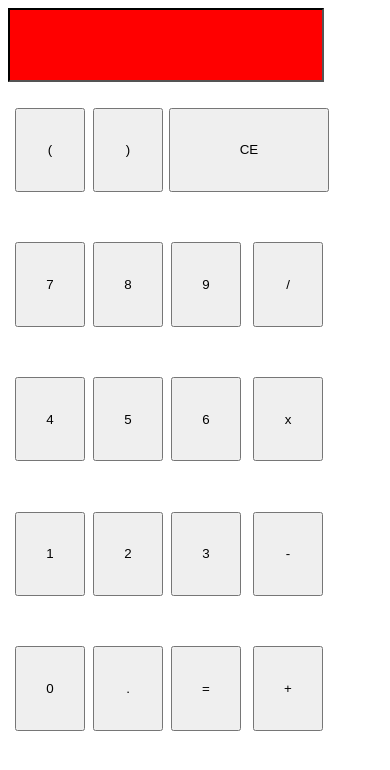
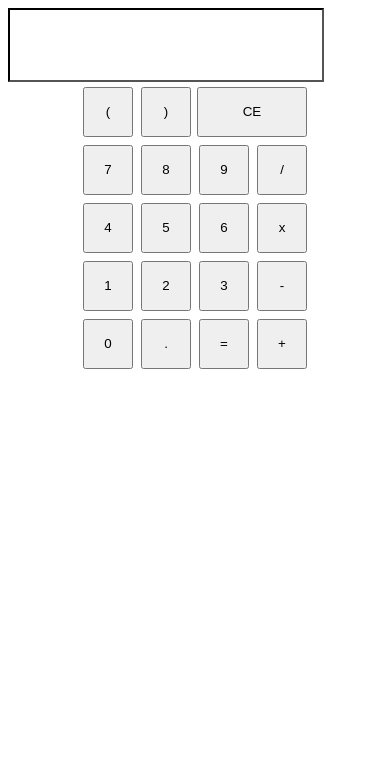
Before and after one commit to Aiden-W1224/SENG513_A2, a plain HTML site: page index.html in a window 390 px wide. Shown: the top 770 px of the page. Drawn offline with Linux system fonts and the light colour scheme.

Commit message:
second commit

```diff
--- a/css/style.css
+++ b/css/style.css
@@ -35,8 +35,7 @@
         margin-right: 150px;;
         border-color: black;
         height: 8vh;
-        background-color: red;;
-    }
+        background-color: white
     table {
         margin-right: 50px;
         width: 80%;
```
